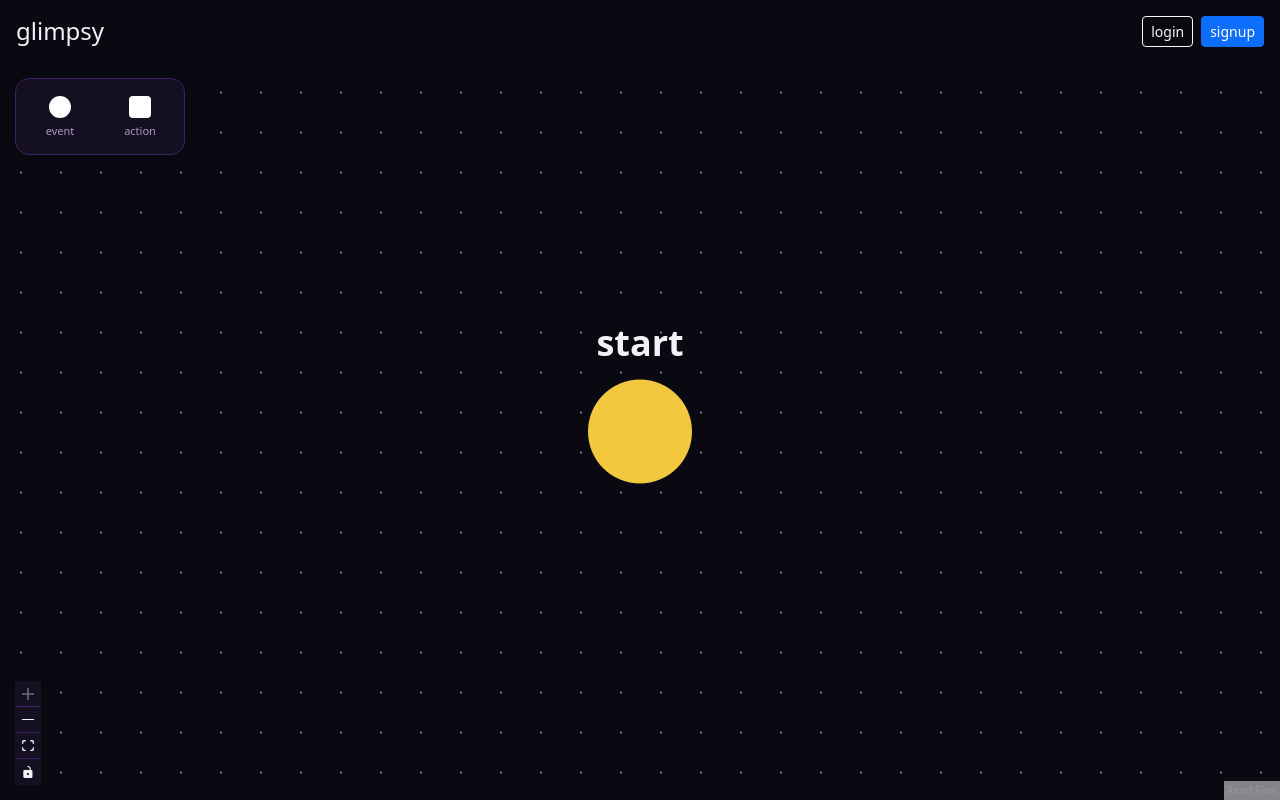
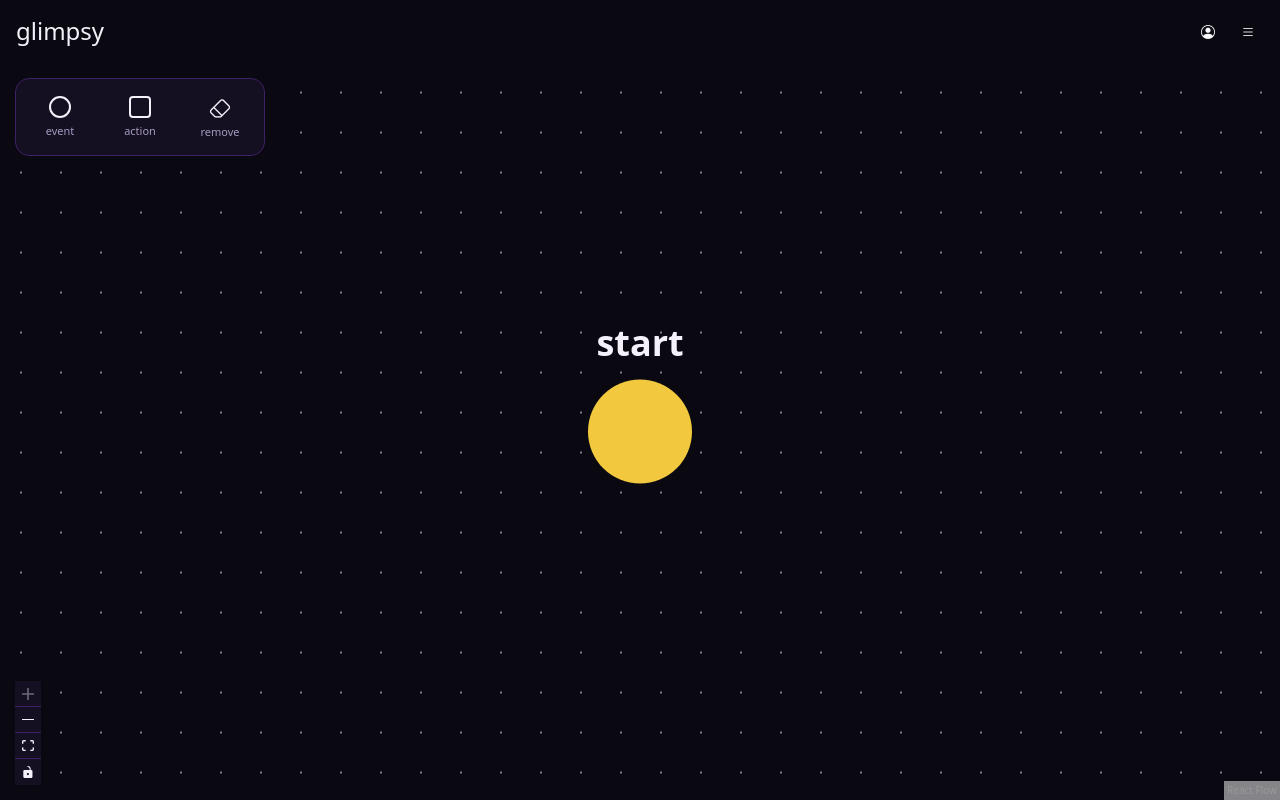
Before and after one commit to CyberPanCake3000/glimpsy, a Next.js app: page / in a window 1280 px wide. Built offline with nearby package versions, Linux system fonts and the light colour scheme.

Commit message:
add remove tool

```diff
--- a/src/app/globals.css
+++ b/src/app/globals.css
@@ -136,7 +136,9 @@ body {
     display: block;
     width: 22px;
     height: 22px;
-    background: #fff;
+    background: transparent;
+    border: 2px solid var(--text);
+    box-sizing: border-box;
     flex-shrink: 0;
 }
 
@@ -158,6 +160,21 @@ body {
 
 .toolbar__preview--square {
     border-radius: 4px;
+}
+
+.toolbar__icon {
+    font-size: 22px;
+    line-height: 1;
+    color: var(--text);
+    flex-shrink: 0;
+}
+
+.toolbar__btn--active .toolbar__icon {
+    color: var(--primary-accent);
+}
+
+.toolbar__btn--active .toolbar__preview {
+    background: var(--text);
 }
 
 /* --- Event / Action nodes --- */
@@ -199,6 +216,10 @@ body {
     cursor: crosshair;
 }
 
+.canvas--removing {
+    cursor: crosshair;
+  }
+
 .node-handle {
     width: 1px;
     height: 1px;
--- a/src/app/page.tsx
+++ b/src/app/page.tsx
@@ -9,8 +9,12 @@ export default function Page() {
         <header className="d-flex flex-row justify-content-between align-items-center p-3 flex-shrink-0">
           <h1 className="h4 mb-0">glimpsy</h1>
           <div className="d-flex flex-row gap-2">
-            <button className="btn btn-outline-light btn-sm">login</button>
-            <button className="btn btn-primary btn-sm">signup</button>
+            <button className="btn btn-sm">
+              <i className="bi bi-person-circle text-light" />
+            </button>
+            <button className="btn btn-sm">
+              <i className="bi bi-list text-light" />
+            </button>
           </div>
         </header>
 
--- a/src/components/Canvas.tsx
+++ b/src/components/Canvas.tsx
@@ -13,6 +13,7 @@ import {
   type Node,
   addEdge,
   type Connection,
+  Edge
 } from '@xyflow/react';
 import '@xyflow/react/dist/style.css';
 
@@ -51,7 +52,7 @@ function CanvasInner() {
 
   const onPaneClick = useCallback(
     (event: React.MouseEvent) => {
-      if (!activeTool) return;
+      if (!activeTool || activeTool === 'remove') return;
 
       const position = screenToFlowPosition({
         x: event.clientX,
@@ -75,6 +76,24 @@ function CanvasInner() {
   const isValidConnection = (connection: Connection) =>
     connection.source !== connection.target;
 
+  const clearExceptStart = useCallback(() => {
+    setNodes((nds) => nds.filter((node) => node.type === 'start'));
+    setEdges([]);
+  }, [setNodes, setEdges]);
+
+  const onNodeClick = useCallback(
+    (_event: React.MouseEvent, node: Node) => {
+      if (activeTool !== 'remove') return;
+      if (node.type === 'start') return;
+
+      setNodes((nds) => nds.filter((n) => n.id !== node.id));
+      setEdges((eds) =>
+        eds.filter((e: Edge) => e.source !== node.id && e.target !== node.id),
+      );
+    },
+    [activeTool, setNodes, setEdges],
+  );
+
   return (
     <ReactFlow
       isValidConnection={isValidConnection}
@@ -82,9 +101,16 @@ function CanvasInner() {
       nodeTypes={nodeTypes}
       nodes={nodes}
       onNodesChange={onNodesChange}
+      onNodeClick={onNodeClick}
       onPaneClick={onPaneClick}
       fitView
-      className={activeTool ? 'canvas--drawing' : undefined}
+      className={
+        activeTool === 'event' || activeTool === 'action'
+          ? 'canvas--drawing'
+          : activeTool === 'remove'
+            ? 'canvas--removing'
+            : undefined
+      }
       edges={edges}
       onConnect={onConnect}
       onEdgesChange={onEdgesChange}
--- a/src/components/Toolbar.tsx
+++ b/src/components/Toolbar.tsx
@@ -1,6 +1,6 @@
 'use client';
 
-export type Tool = 'event' | 'action' | null;
+export type Tool = 'event' | 'action' | 'remove' | null;
 
 type Props = {
   activeTool: Tool;
@@ -10,24 +10,29 @@ type Props = {
 const tools = [
   { id: 'event' as const, label: 'event', shape: 'circle' },
   { id: 'action' as const, label: 'action', shape: 'square' },
+  { id: 'remove' as const, label: 'remove', icon: 'bi-eraser' },
 ];
 
 export default function Toolbar({ activeTool, onSelect }: Props) {
-  const toggle = (tool: 'event' | 'action') => {
+  const toggle = (tool: 'event' | 'action' | 'remove') => {
     onSelect(activeTool === tool ? null : tool);
   };
 
   return (
     <div className="toolbar">
-      {tools.map(({ id, label, shape }) => (
+      {tools.map(({ id, label, shape, icon }) => (
         <button
           key={id}
           type="button"
           className={`toolbar__btn ${activeTool === id ? 'toolbar__btn--active' : ''}`}
           onClick={() => toggle(id)}
         >
-          <span className={`toolbar__preview toolbar__preview--${shape}`} />
-          <span className="toolbar__label">{label}</span>
+        {icon ? (
+            <i className={`bi ${icon} toolbar__icon`} />
+        ) : (
+            <span className={`toolbar__preview toolbar__preview--${shape}`} />
+        )}
+        <span className="toolbar__label">{label}</span>
         </button>
       ))}
     </div>
```
